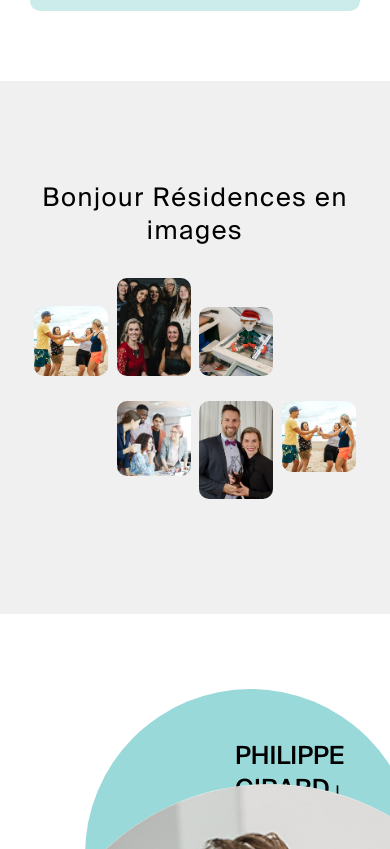
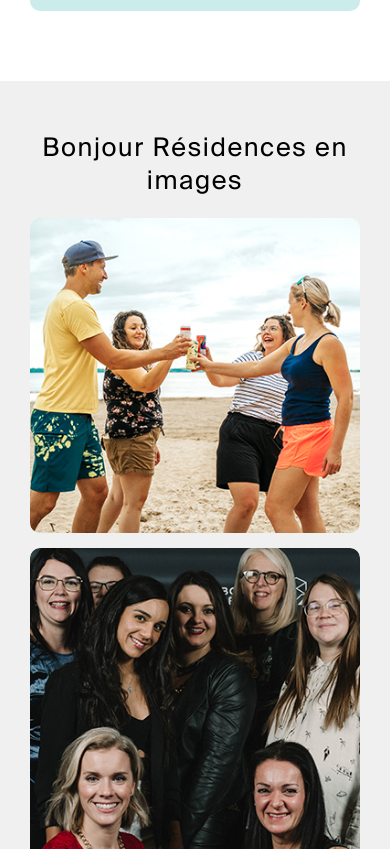
Before and after one commit to Luxboros/bonjour-residences, a React (Create React App) app: page / in a window 390 px wide. Shown: the part 3335-4184 px from the top of the page. Built offline with nearby package versions, Linux system fonts and the light colour scheme.

Commit message:
Gallery kinda done

```diff
--- a/src/gallery/Gallery.tsx
+++ b/src/gallery/Gallery.tsx
@@ -1,4 +1,6 @@
+import { useAtom } from "jotai";
 import React, { useState } from "react";
+import { isMobileAtom } from "../App";
 import img5 from "../lib/images/20191115_193621.jpg";
 import img3 from "../lib/images/CB-08812.jpg";
 import img2 from "../lib/images/CB-09487.jpg";
@@ -44,13 +46,15 @@ const images: ImageProps[][] = [
 ];
 const Image = ({ src, alt }: ImageProps) => {
   const [isHover, setIsHover] = useState(false);
+  const isMobile = useAtom(isMobileAtom);
   return (
     <div
       onMouseEnter={() => setIsHover(true)}
       onMouseLeave={() => setIsHover(false)}
       style={{
         borderRadius: 10,
-        width: "30%",
+        width: isMobile ? "100%" : "30%",
+        height: isMobile ? `calc(${window.screen.width}-60px)` : undefined,
         margin: "10px auto",
         position: "relative",
       }}
@@ -100,6 +104,7 @@ const Image = ({ src, alt }: ImageProps) => {
   );
 };
 export const Gallery = () => {
+  const [isMobile] = useAtom(isMobileAtom);
   return (
     <div
       style={{
@@ -111,27 +116,37 @@ export const Gallery = () => {
       <aside>
         <h2
           style={{
-            paddingTop: 50,
+            paddingTop: isMobile ? undefined : 50,
+
             textAlign: "center",
           }}
         >
           Bonjour Résidences en images
         </h2>
-        {images.map((row, i) => (
+        {images.map((row, i) => {
+          if (isMobile && !!i) return undefined;
+          return (
             <div
               key={i}
-            style={{
+              style={
+                isMobile
+                  ? {
+                      width: "100%",
+                    }
+                  : {
                       ...shouldBeToTheLeft(i),
 
                       display: "flex",
                       width: "75%",
-            }}
+                    }
+              }
             >
               {row.map((image, j) => (
                 <Image key={j} src={image.src} alt={image.alt} />
               ))}
             </div>
-        ))}
+          );
+        })}
       </aside>
     </div>
   );
```
Lines whose indentation alone changed are shown as unchanged.
